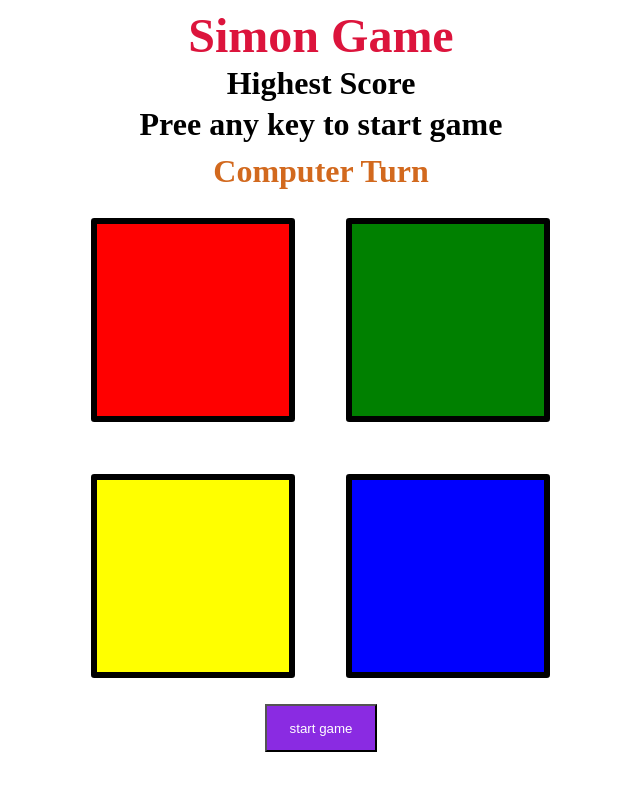
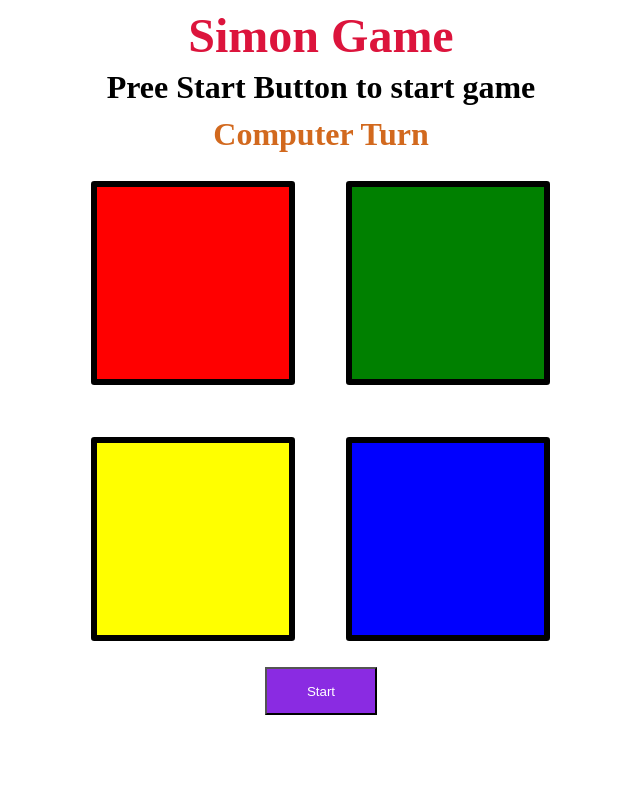
Before and after one commit to Harshit0201/simongame.github.io, a plain HTML site: page index.html in a window 1280 px wide. Shown: the whole page, without its empty margins (319-959 px from the left). Drawn offline with Linux system fonts and the light colour scheme.

Commit message:
Integrated new code with older codebase

```diff
--- a/index.html
+++ b/index.html
@@ -8,8 +8,8 @@
 </head>
 <body>
     <h1>Simon Game</h1>
-    <h3>Highest Score</h3>
-    <h4>Pree any key to start game</h4>
+    <h3></h3>
+    <h4>Pree Start Button to start game</h4>
     <h5>Computer Turn</h5>
     <div class="box">
         <div class="box2 btn red" id="red" type="button"></div>
@@ -17,7 +17,7 @@
         <div class="box2 btn yellow" id="yellow" type="button"></div>
         <div class="box2 btn blue" id="blue" type="button"></div>
     </div>
-    <button id="buttoon">start game</button>
+    <button id="buttoon">Start</button>
     <script src="simon.js"></script>
 </body>
 </html>
--- a/simon.js
+++ b/simon.js
@@ -53,12 +53,12 @@ function checkAns(ind){
         if(com.length == user.length){
             console.log("true");
             level++;
-            high = level;
             document.querySelector("h4").innerHTML = `level ${level}`;
 
             setTimeout(rand,1000);
             document.querySelector("h5").innerHTML = `Computer Turn`;
             if(high<=level && level != 0){
+                high = level;
                 document.querySelector("h3").innerHTML = `Highest score is ${high}`;
             }
         }
@@ -72,7 +72,7 @@ function checkAns(ind){
         setTimeout(()=>{
             document.querySelector("body").classList.remove("wrong");
         },250)
-        document.querySelector("h4").innerHTML = "You are wrong !!<u><b>Again start game press any key</b></u>";
+        document.querySelector("h4").innerHTML = "You are wrong !!<u><b>Again Start Game press the Start Button</b></u>";
         document.querySelector("h5").innerHTML = ``;
         com = [];
         user = [];
```
